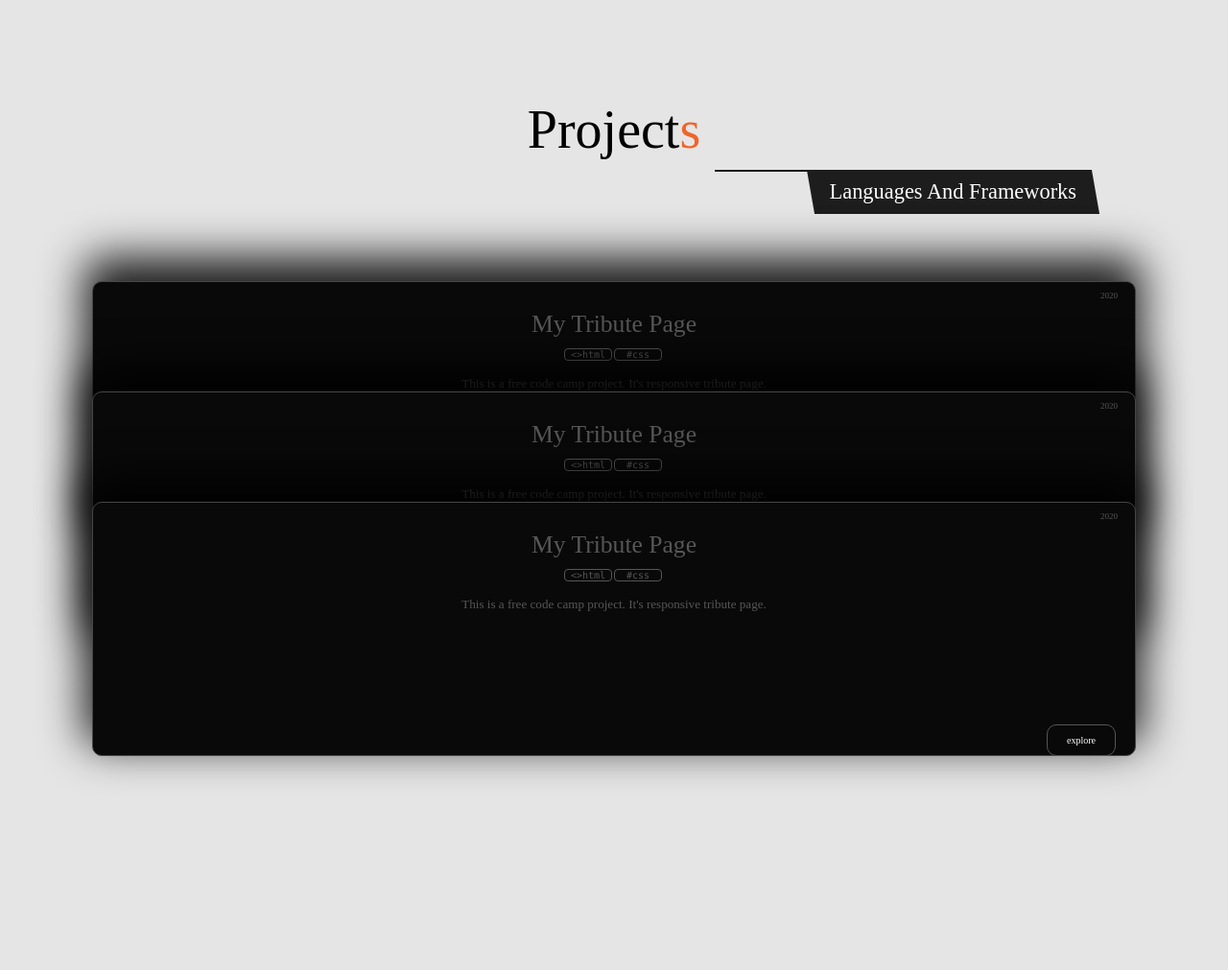
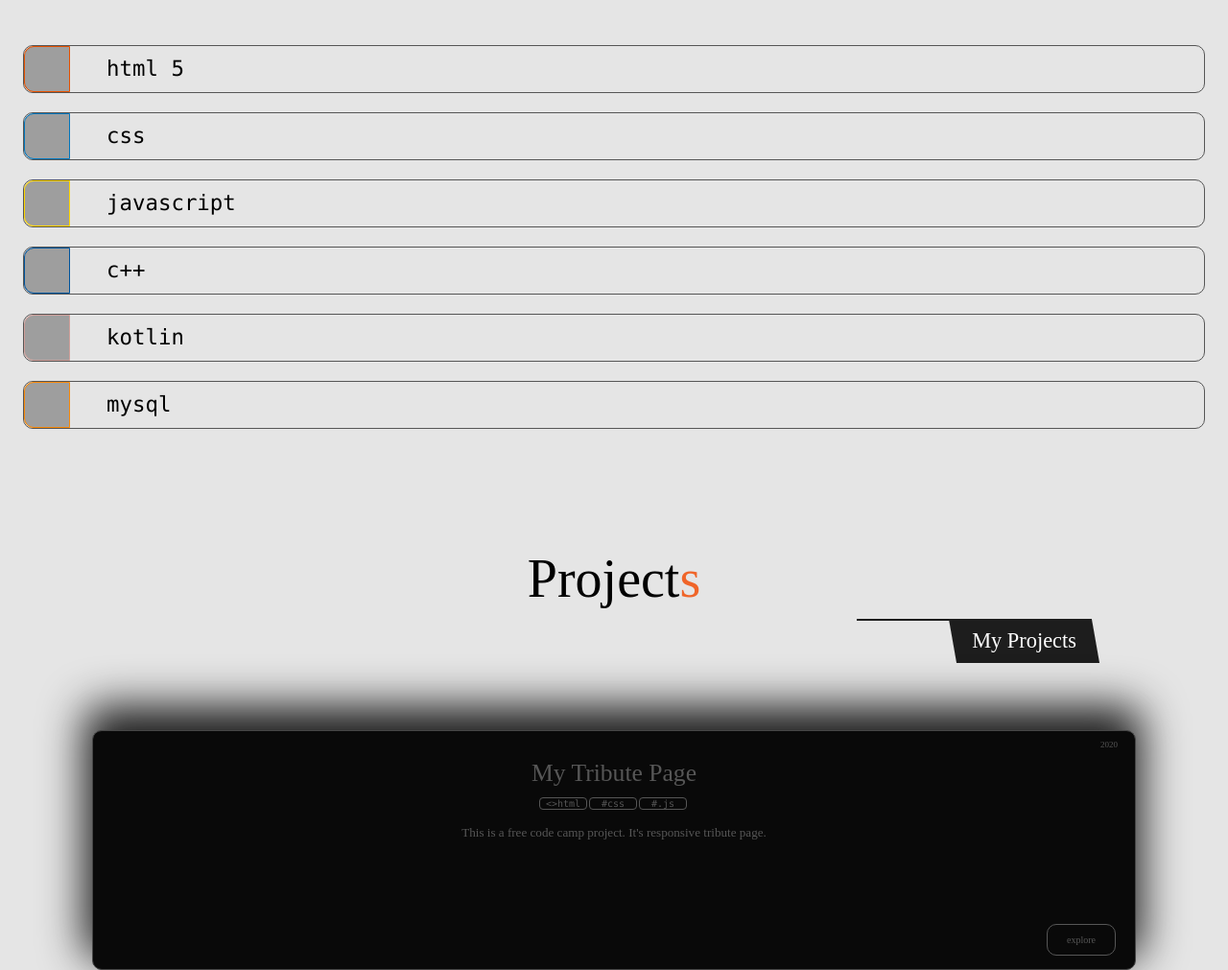
Before and after one commit to czwe-01/czwe-01.github.io, a plain HTML site: page index.html in a window 1280 px wide. Shown: the part 1630-2641 px from the top of the page at 96% size. Before the commit the page ends 2468 px from the top, so only its background shows below. Drawn offline with Linux system fonts and the light colour scheme; grey boxes are pictures that could not be loaded.

Commit message:
28/10/2021 evening work

```diff
--- a/index.html
+++ b/index.html
@@ -79,53 +79,34 @@
           </div>
         </div>
     </section>
-    <section class="skill-section" id="skill" style="--bg:#e7dfdd">
+    <section class="skill-section" id="skill" style="--bg:#e7dfdd;">
         <h2 class="heading" id="projects">skill<span class="highlight">s</span></h2>
         <p class="sub-heading" style="--bg:#1d1d1d; --tc:#fff;">Languages and frameworks</p>
+        <div class="skills">
+            <div class="skill" style="--tc:#ff5e00e8; --grad:#e65100;"><img src="https://img.icons8.com/color/48/000000/html-5--v1.png"   style="--grad:#e65100;"/><p style="--grad:#e65100; --grd1:#fff;">Html 5</p></div>
+            <div class="skill" style="--tc:#2478d8e8;--grad:#0277BD;"><img src="https://img.icons8.com/color/48/000000/css3.png" style="--grad:#0277BD;"/><p style="--grad:#0277BD; --grd1:#fff;">css</p></div>
+            <div class="skill" style="--tc:#e2df0ce8;--grad:#FFD600;"><img src="https://img.icons8.com/color/50/000000/javascript--v1.png" style="--grad:#FFD600;"/><p style="--grad:#FFD600; --grd1:#fff;">Javascript</p></div>
+            <div class="skill" style="--tc:#2478d8e8;--grad:#00549D;"><img src="https://img.icons8.com/color/48/000000/c-plus-plus-logo.png" style="--grad:#00549D;"/><p style="--grad:#00549D; --grd1:#fff;">c++</p></div>
+            <div class="skill" style="--tc:#2478d8e8;--grad:#E65100;"><img src="https://img.icons8.com/color/48/000000/kotlin.png" style="--grad:#cf9f9a;"/><p  style="--grad:#E65100; --grd1:#fff;">kotlin</p></div>
+            <div class="skill" style="--tc:#2478d8e8;--grad:#F88909; "><img src="https://img.icons8.com/fluency/48/000000/mysql-logo.png"/><p style="--grad:#F88909; --grd1:#537CDE; --grad2:#C757BC;">mySQL</p></div>
+          </div>
     </section>
     <section class="projects-section" id="projects">
       <h2 class="heading" id="projects">Project<span class="highlight" style="--bg:#1d1d1d; --tc:#f06529;">s</span></h2>
-      <p class="sub-heading" style="--bg:#1d1d1d; --tc:#fff;">Languages and frameworks</p>
+      <p class="sub-heading" style="--bg:#1d1d1d; --tc:#fff;">My projects </p>
       <div class="project-container">
           <div class="project-card">
             <div class="project-year">2020</div>
           <p class="project">My Tribute Page
             <div class="project-tags">
             <div class="project-tag" style="--tc:#ff5e00e8;"><>html</div>
-            <div class="project-tag" style="--tc:#1353dde8;">#css</div>
+            <div class="project-tag" style="--tc:#2478d8e8;">#css</div>
+            <div class="project-tag" style="--tc:#e2df0ce8;">#.js</div>
           </div>
           </p>
 
           <p class="project-description">This is a free code camp project. It's responsive tribute page.</p>
-          <div  class="link-holder"  style="--tc:#fff;">
-            <a href="https://codepen.io/czwe_01/pen/xBQqrj" class ="project-link">explore </a>
-          </div>
-        </div>
-        <div class="project-card">
-            <div class="project-year">2020</div>
-          <p class="project">My Tribute Page
-            <div class="project-tags">
-            <div class="project-tag" style="--tc:#ff5e00e8;"><>html</div>
-            <div class="project-tag" style="--tc:#1353dde8;">#css</div>
-          </div>
-          </p>
-
-          <p class="project-description">This is a free code camp project. It's responsive tribute page.</p>
-          <div  class="link-holder"  style="--tc:#fff;">
-            <a href="https://codepen.io/czwe_01/pen/xBQqrj" class ="project-link">explore </a>
-          </div>
-        </div>
-        <div class="project-card">
-            <div class="project-year">2020</div>
-          <p class="project">My Tribute Page
-            <div class="project-tags">
-            <div class="project-tag" style="--tc:#ff5e00e8;"><>html</div>
-            <div class="project-tag" style="--tc:#1353dde8;">#css</div>
-          </div>
-          </p>
-
-          <p class="project-description">This is a free code camp project. It's responsive tribute page.</p>
-          <div  class="link-holder"  style="--tc:#fff;">
+          <div  class="link-holder"  style="--tc:#565656;">
             <a href="https://codepen.io/czwe_01/pen/xBQqrj" class ="project-link">explore </a>
           </div>
         </div>
--- a/style.css
+++ b/style.css
@@ -196,7 +196,18 @@ a > span:hover:after {
 .page-section {
   padding-top: 100px;
   padding-bottom: 20px;
-  background: var(--bg);
+  background: #bbd2c5; /* fallback for old browsers */
+  background: -webkit-linear-gradient(
+    to right,
+    #536976,
+    #bbd2c5
+  ); /* Chrome 10-25, Safari 5.1-6 */
+  background: linear-gradient(
+    to right,
+    #536976,
+    #bbd2c5
+  ); /* W3C, IE 10+/ Edge, Firefox 16+, Chrome 26+, Opera 12+, Safari 7+ */
+
   overflow-x: visible;
 }
 
@@ -393,7 +404,7 @@ p,
   font-size: 0.82rem;
   text-align: center;
   padding: 1rem 2rem;
-  height: 150px;
+  height: 120px;
 }
 .project-card:hover .project,
 .project-card:hover .project-description {
@@ -417,8 +428,46 @@ p,
   text-transform: lowercase;
   font-size: x-small;
   color: var(--tc);
+  bottom: 10px;
 }
-.project-btn > a {
-  text-decoration: none;
-  color: var(--tc);
+
+.project-link:hover {
+  border: 1px solid #fff;
+  color: #d3d3d3;
 }
+
+/* Skills Section */
+.skills {
+  font-family: Consolas;
+  display: flex;
+  flex-direction: column;
+  padding: 1.5em;
+  justify-content: space-between;
+}
+
+.skill {
+  margin-top: 2em;
+  border: 1px solid #565656;
+  height: max-content;
+  width: 100%;
+  border-radius: 10px;
+  text-transform: lowercase;
+  font-size: x-small;
+  display: flex;
+}
+.skill > p {
+  padding: 10px;
+  text-align: justify;
+  width: 100%;
+  padding-left: 38px;
+  border-radius: 0 10px 10px 0;
+}
+
+.skill > img {
+  width: 48px;
+  height: 48px;
+  border: 1px solid var(--grad);
+  background: var(--grad);
+  border-radius: 10px 0 0 10px;
+  /* filter: grayscale(100%); */
+}
```
